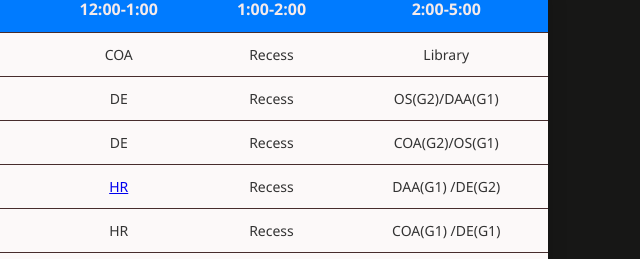
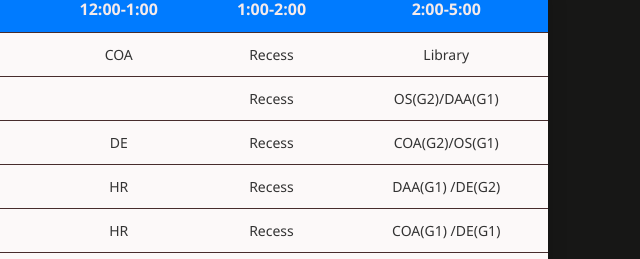
Before and after one commit to cseclassroom/googlemeet, a plain HTML site: page index.html in a window 1280 px wide. Shown: the part 160-419 px from the top of the page, 604-1244 px from the left. Drawn offline with Linux system fonts and the light colour scheme.

Commit message:
Update index.html

```diff
--- a/index.html
+++ b/index.html
@@ -36,7 +36,7 @@
                 <td>Tuesday</td>
                 <td>DM</td>
                 <td><a href="https://meet.google.com/qzm-bgax-atw" class="class-link" target="_blank">OS</a></td>
-                <td>DE</td>
+                <td><a href="https://meet.google.com/pmn-mgpk-bkd" class="class-link" target="_blank"></a></td>
                 <td>Recess</td>
                 <td>OS(G2)/DAA(G1)</td>
             </tr>
@@ -52,7 +52,7 @@
                 <td>Thursday</td>
                 <td>COA</td>
                 <td><a href="https://meet.google.com/qnj-rxnu-fpn" class="class-link" target="_blank">OS</a></td>
-                <td><a href="https://meet.google.com/pmn-mgpk-bkd">HR</a></td>
+                <td>HR</td>
                 <td>Recess</td>
                 <td>DAA(G1) /DE(G2)</td>
             </tr>
```
